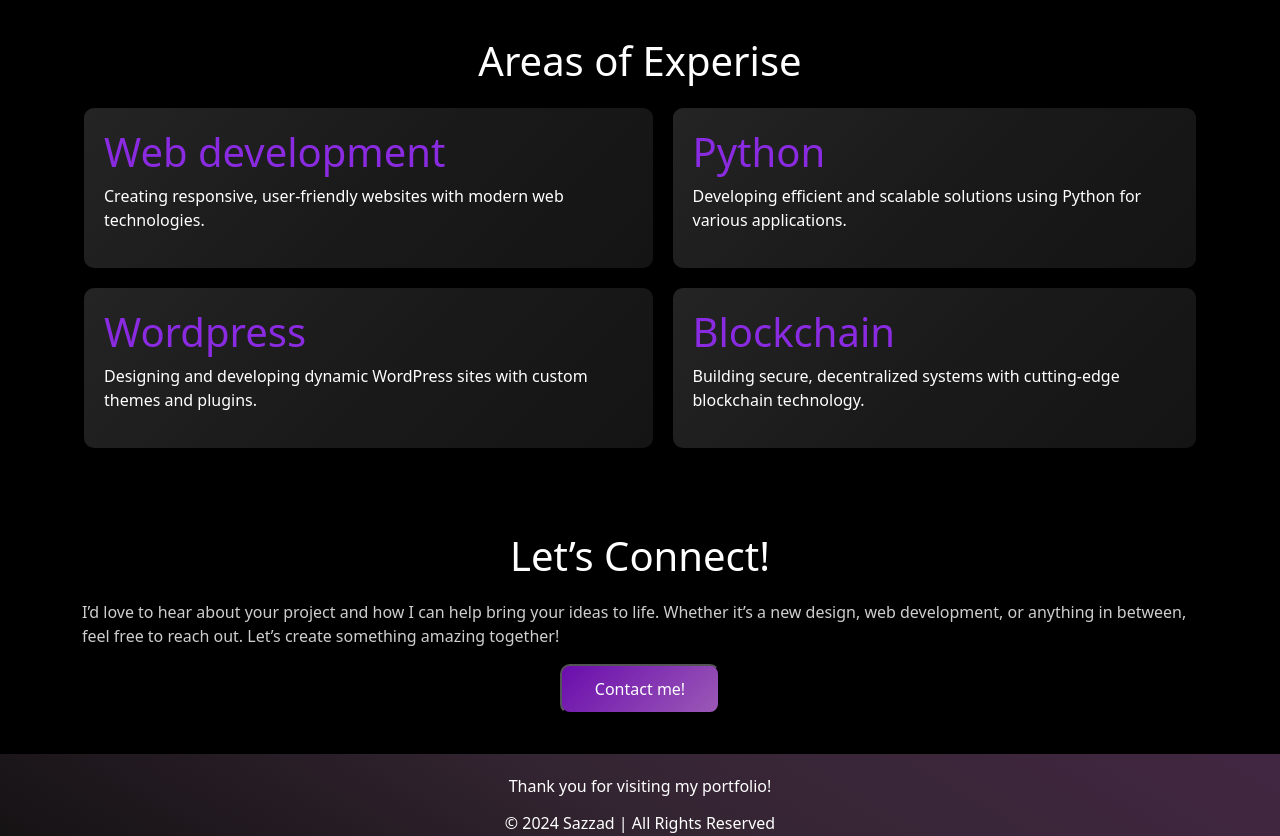
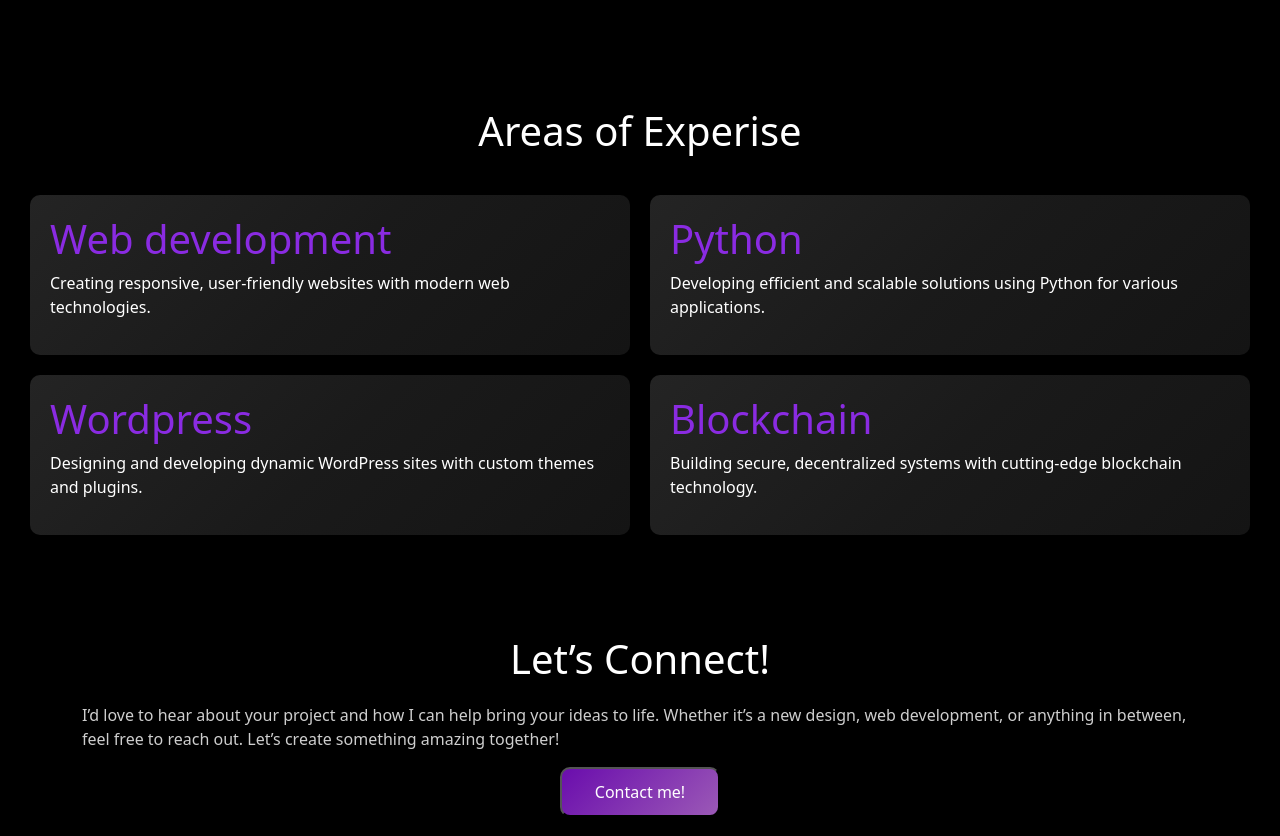
Before and after one commit to hossainshad/portfolio, a plain HTML site: page index.html in a window 1280 px wide. Shown: the part 904-1740 px from the top of the page. Drawn offline with nearby package versions, Linux system fonts and the light colour scheme; a web font is replaced by a local one.

Commit message:
Updated padding

```diff
--- a/style.css
+++ b/style.css
@@ -122,16 +122,18 @@ body{
     margin-top: 30px;
     color: white;
     text-align: center;
+    margin-top:100px;
+    margin-bottom: 40px;
 
 }
 #expertise .grid-container{
     display: grid;
-    grid-template-columns: auto auto ;
-    grid-template-rows: auto auto;
+    grid-template-columns: 1fr 1fr;
+    grid-template-rows: 1fr 1fr;
     gap: 20px;
-    margin: 20px;
-    padding: 5%;
-    padding-top: 3px;
+    margin-bottom: 100px;
+    padding: 0 30px;
+
 
 }
 @media(max-width:520px){
```
